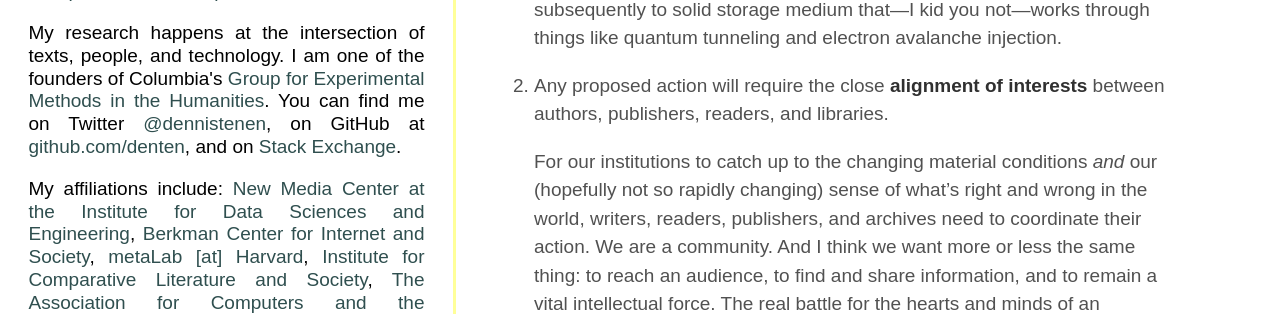
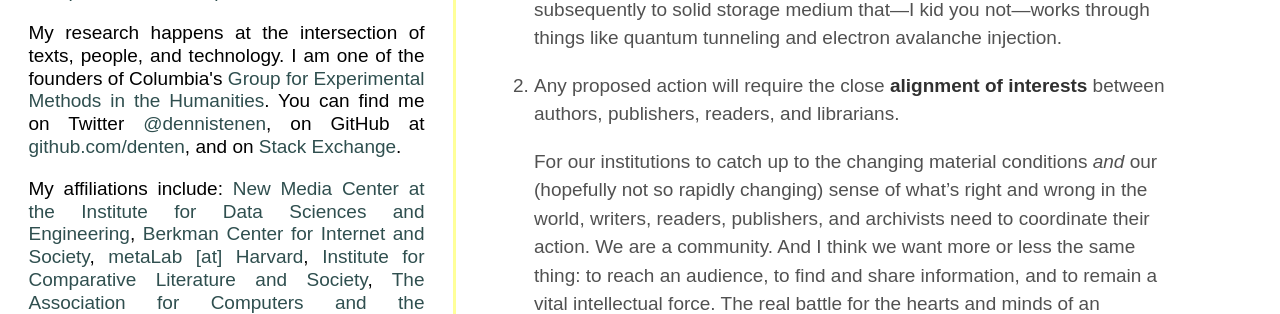
Before and after one commit to denten/denten.github.io, a Jekyll site: the page built from _posts/2016-02-17-free-library-congress.md, in a window 1280 px wide and 900 px high, scrolled down 2678 px. Shown: the part 185-499 px from the top of the window. Built offline with Jekyll 4.4.1, drawn with Linux system fonts in a browser that asks for light colours; some web fonts are replaced; some of the changed text lies outside the part shown.

Commit message:
small changes

```diff
--- a/_posts/2016-02-17-free-library-congress.md
+++ b/_posts/2016-02-17-free-library-congress.md
@@ -103,11 +103,11 @@
 things like quantum tunneling and electron avalanche injection.
 
 2. Any proposed action will require the close **alignment of interests**
-between authors, publishers, readers, and libraries.
+between authors, publishers, readers, and librarians.
 
-    For our institutions to catch up to the changing material conditions *and* our
-(hopefully not so rapidly changing) sense of what's right and wrong in the
-world, writers, readers, publishers, and archives need to coordinate their
+    For our institutions to catch up to the changing material conditions *and*
+our (hopefully not so rapidly changing) sense of what's right and wrong in the
+world, writers, readers, publishers, and archivists need to coordinate their
 action. We are a community. And I think we want more or less the same thing:
 to reach an audience, to find and share information, and to remain a vital
 intellectual force. The real battle for the hearts and minds of an informed
```
